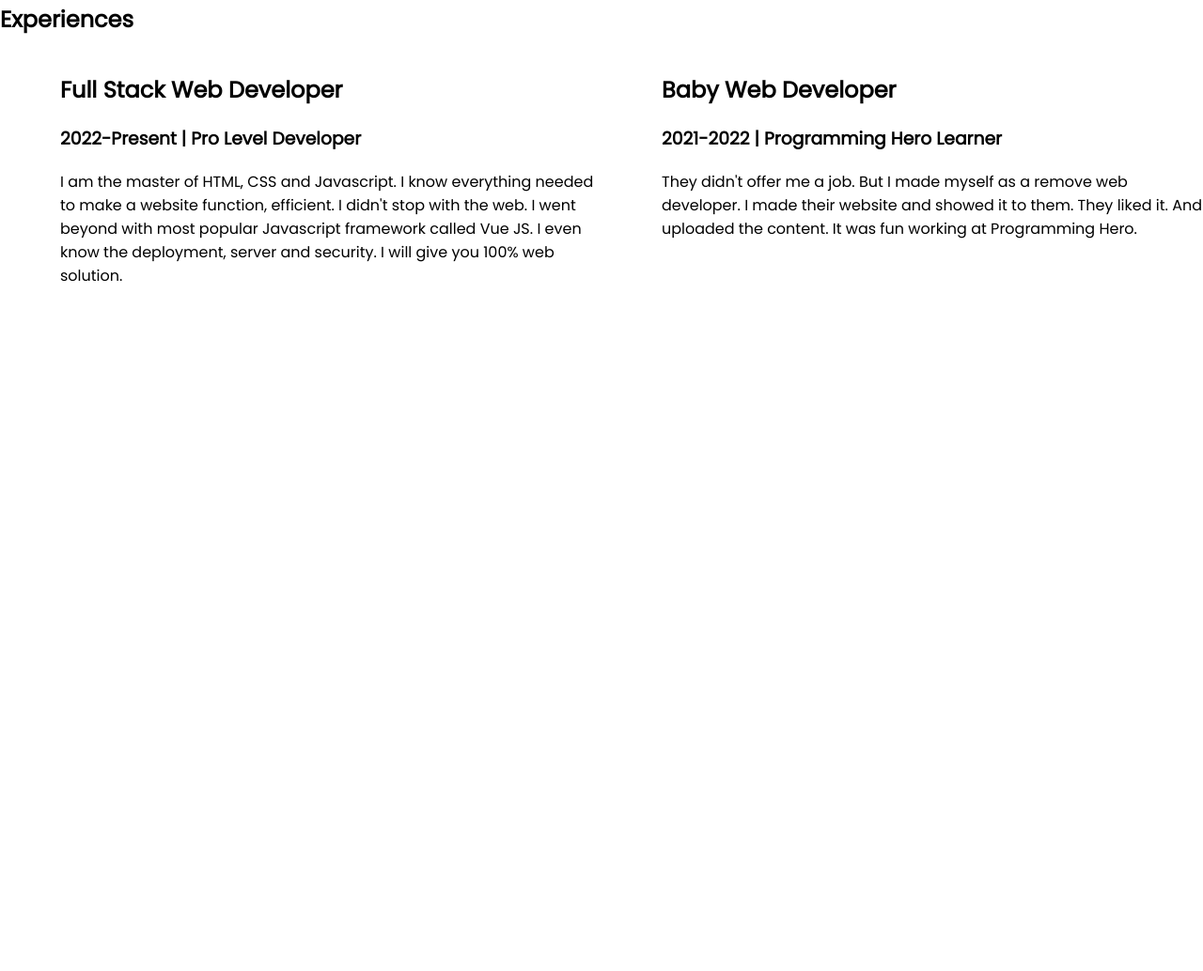
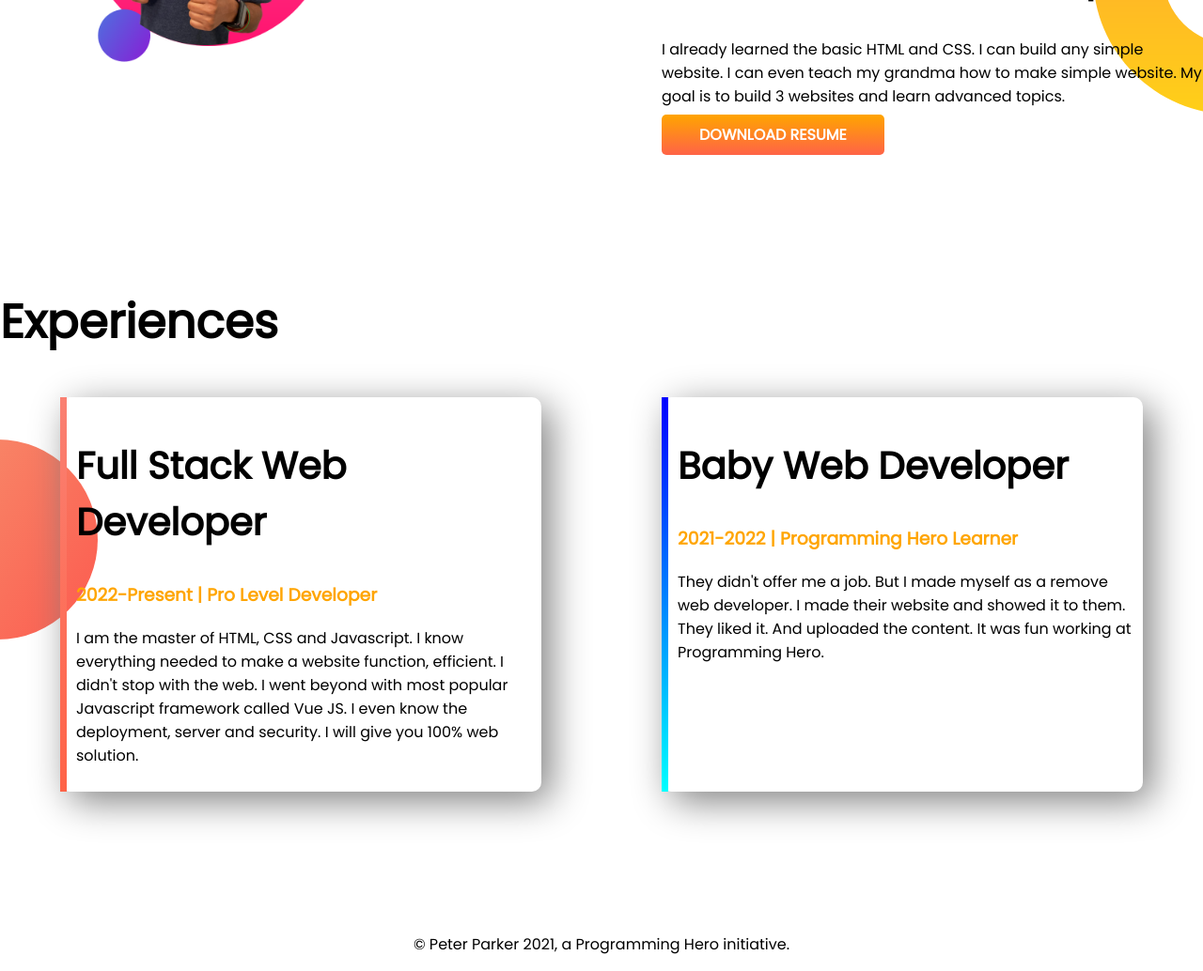
Before and after one commit to rashed116/jhankar-portfolio, a plain HTML site: page index.html in a window 1280 px wide. Shown: the part 899-1933 px from the top of the page at 94% size. Before the commit the page ends 1371 px from the top, so only its background shows below. Drawn offline with Linux system fonts and the light colour scheme.

Commit message:
footer and experience added

```diff
--- a/index.html
+++ b/index.html
@@ -5,7 +5,7 @@
     <meta charset="UTF-8">
     <meta http-equiv="X-UA-Compatible" content="IE=edge">
     <meta name="viewport" content="width=device-width, initial-scale=1.0">
-    <title>Rashedul Portfolio</title>
+    <title>Spider Man Portfolio</title>
     <link rel="preconnect" href="https://fonts.googleapis.com">
     <link rel="preconnect" href="https://fonts.gstatic.com" crossorigin>
     <link href="https://fonts.googleapis.com/css2?family=Poppins&display=swap" rel="stylesheet">
@@ -23,7 +23,7 @@
                 That's why I am learning and mastering web development. I will not stop until I become the Web
                 Development
                 Hero.</p>
-            <a class="link-button" target="_blank" href="https://web.programming-hero.com/">HIRE Me</a>
+            <a class="link-button" target="_blank" href="https://web.programming-hero.com/">HIRE ME</a>
         </div>
         <div class="half-width">
             <img src="images/jhankar.png" alt="">
@@ -44,17 +44,17 @@
     <section class="experience-area">
         <h1>Experiences</h1>
         <div class="flexible-container">
-            <div class="half-width">
-                <h1>Full Stack Web Developer</h1>
-                <h3>2022-Present | Pro Level Developer</h3>
+            <div id="full-stack-experience" class="experience-item">
+                <h2>Full Stack Web Developer</h2>
+                <h3 class="orange-color">2022-Present | Pro Level Developer</h3>
                 <p>I am the master of HTML, CSS and Javascript. I know everything needed to make a website function,
                     efficient. I didn't stop with the web. I went beyond with most popular Javascript framework called
                     Vue
                     JS. I even know the deployment, server and security. I will give you 100% web solution.</p>
             </div>
-            <div class="half-width">
-                <h1>Baby Web Developer</h1>
-                <h3>2021-2022 | Programming Hero Learner</h3>
+            <div id="web-dev-experience" class="experience-item">
+                <h2>Baby Web Developer</h2>
+                <h3 class="orange-color">2021-2022 | Programming Hero Learner</h3>
                 <p>They didn't offer me a job. But I made myself as a remove web developer. I made their website and
                     showed
                     it to them. They liked it. And uploaded the content. It was fun working at Programming Hero.</p>
@@ -62,6 +62,9 @@
 
         </div>
     </section>
+    <footer>
+        <p>© Peter Parker 2021, a Programming Hero initiative.</p>
+    </footer>
 
 
 </html>
--- a/style.css
+++ b/style.css
@@ -3,7 +3,10 @@ body{
     margin: 0px;
 }
 h1{
-    font: 50px;
+    font-size: 50px;
+}
+h2{
+    font-size: 40px;
 }
 .orange-color{
     color: orange;
@@ -37,3 +40,29 @@ h1{
     background-repeat: no-repeat;
     background-position: right;
 }
+.experience-item{
+    width: 40%;
+    margin-left: 5%;
+    margin-right: 5%;
+    padding: 10px;
+    border-radius: 10px;
+    box-shadow: 10px 10px 40px gray;
+}
+.experience-area{
+    background-image: url(images/exp-bg.png);
+    background-repeat: no-repeat;
+    background-position: left;
+}
+#web-dev-experience{
+    border-left: 7px solid;
+    border-image: linear-gradient(blue, cyan);
+    border-image-slice: 1;
+}
+#full-stack-experience{
+    border-left: 7px solid;
+    border-image: linear-gradient(salmon, tomato);
+    border-image-slice: 1;
+}
+footer p{
+    text-align: center;
+}
```
